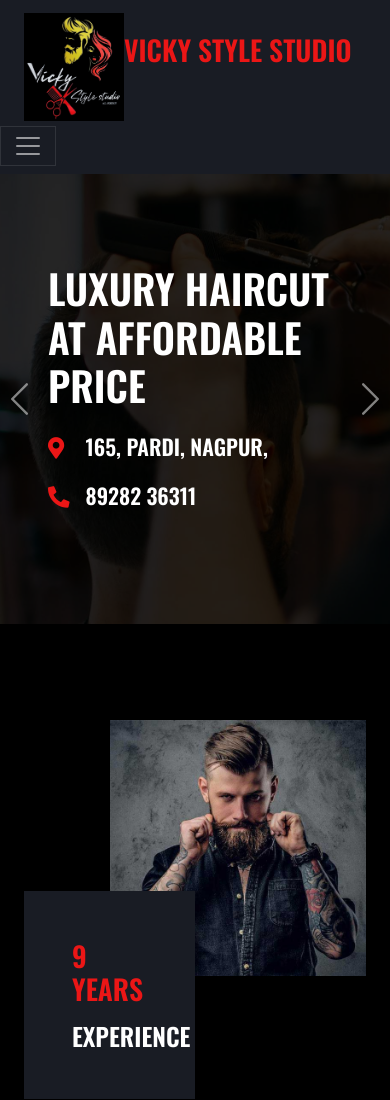
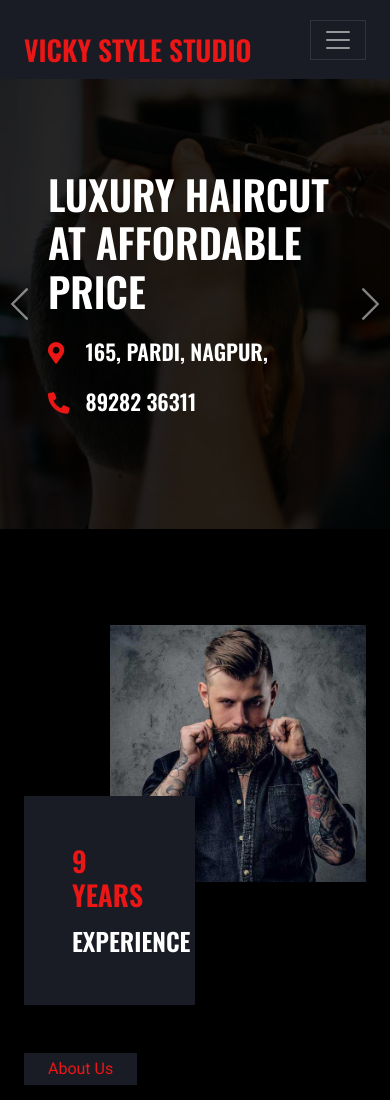
Before and after one commit to Abhishekthakre2001/Vicky_style_studio, a plain HTML site: page index.html in a window 390 px wide. Shown: the top 1100 px of the page. Drawn offline with nearby package versions, Linux system fonts and the light colour scheme.

Commit message:
responsive ok

```diff
--- a/css/style.css
+++ b/css/style.css
@@ -14,7 +14,9 @@
     z-index: 99;
 }
 
-
+body{
+    overflow-x: hidden;
+}
 /*** Spinner ***/
 #spinner {
     opacity: 0;
@@ -327,3 +329,10 @@
 .footer .copyright a:hover {
     color: var(--primary);
 }
+
+/*  */
+@media (max-width: 768px) {
+   .logo{
+    display: none;
+   }
+}
--- a/index.html
+++ b/index.html
@@ -44,7 +44,7 @@
     <!-- Navbar Start -->
     <nav class="navbar navbar-expand-lg bg-secondary navbar-dark sticky-top py-lg-0 px-lg-5 wow fadeIn" data-wow-delay="0.1s">
         <a href="index.html" class="navbar-brand ms-4 ms-lg-0" style="display: flex;">
-            <img src="./img/logo.png" alt="Logo" width="100">
+            <img src="./img/logo.png" alt="Logo" class="logo" width="100">
             <h1 class="mb-0 text-primary text-uppercase" style="margin-top: 20px;">Vicky Style Studio</h1>
         </a>
         <button type="button" class="navbar-toggler me-4" data-bs-toggle="collapse" data-bs-target="#navbarCollapse">
```
